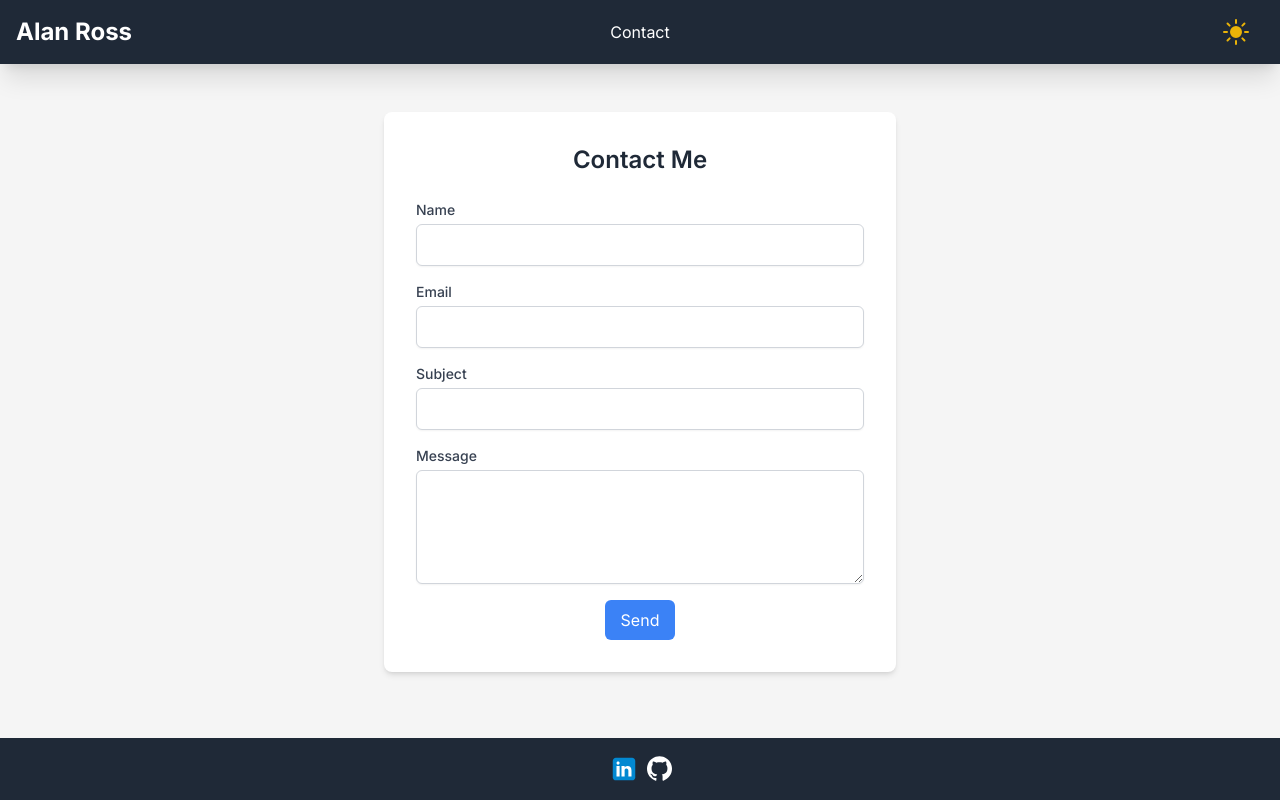
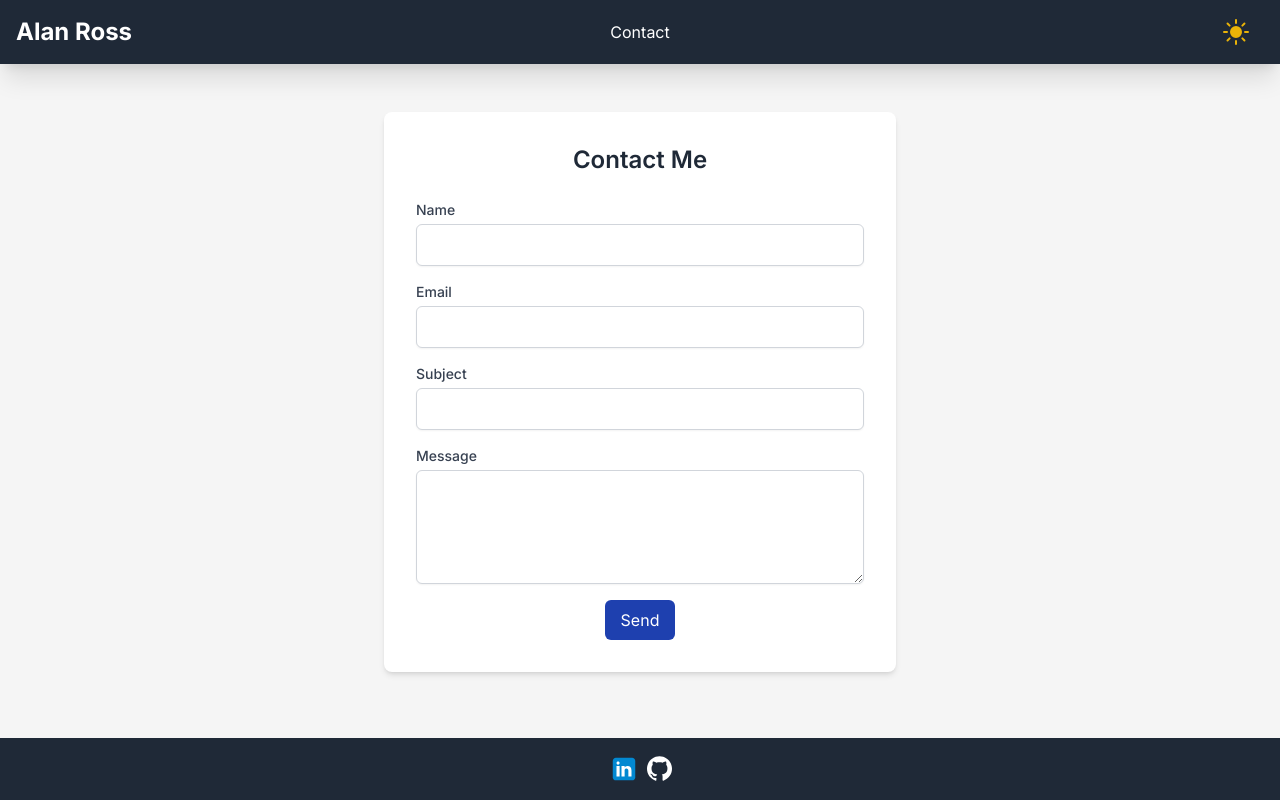
Before and after one commit to alanwallaceross/my-portfolio, a Next.js app: page /contact in a window 1280 px wide. Built offline with nearby package versions, Linux system fonts and the light colour scheme.

Commit message:
increase button text contrast

```diff
--- a/src/app/contact/page.tsx
+++ b/src/app/contact/page.tsx
@@ -139,7 +139,7 @@ export default function Contact() {
           <div className="text-center">
             <button
               type="submit"
-              className="py-2 px-4 bg-blue-500 text-white rounded-md hover:bg-blue-600 transition duration-300"
+              className="py-2 px-4 bg-blue-800 text-white rounded-md hover:bg-blue-700 transition duration-300"
             >
               Send
             </button>
```
